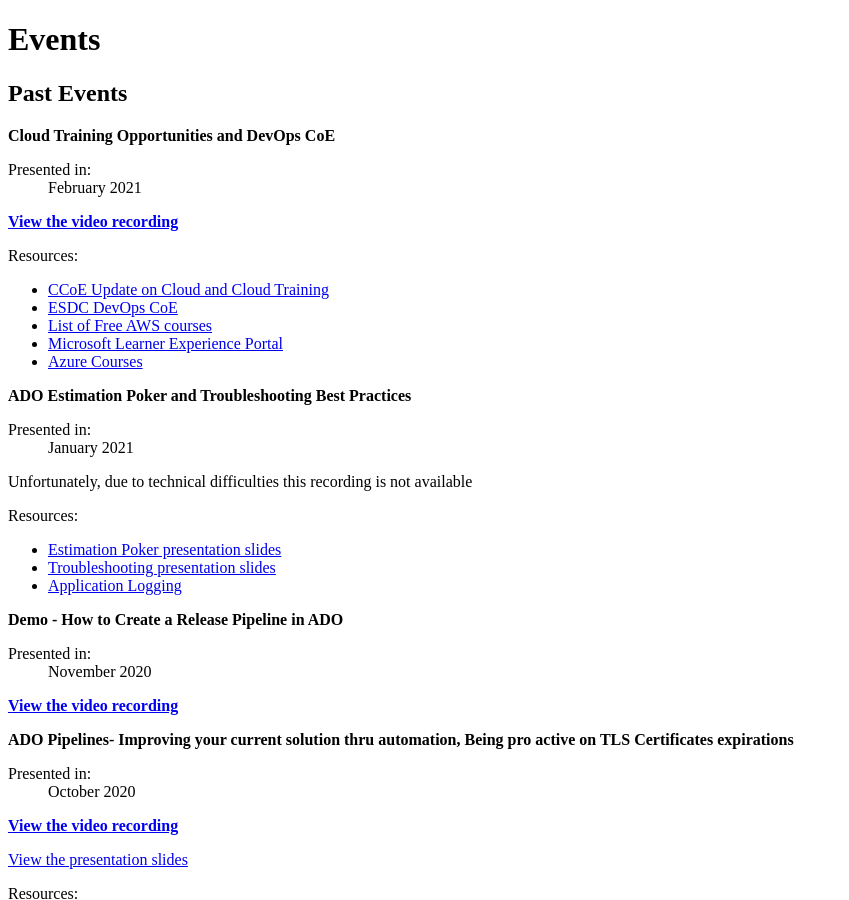
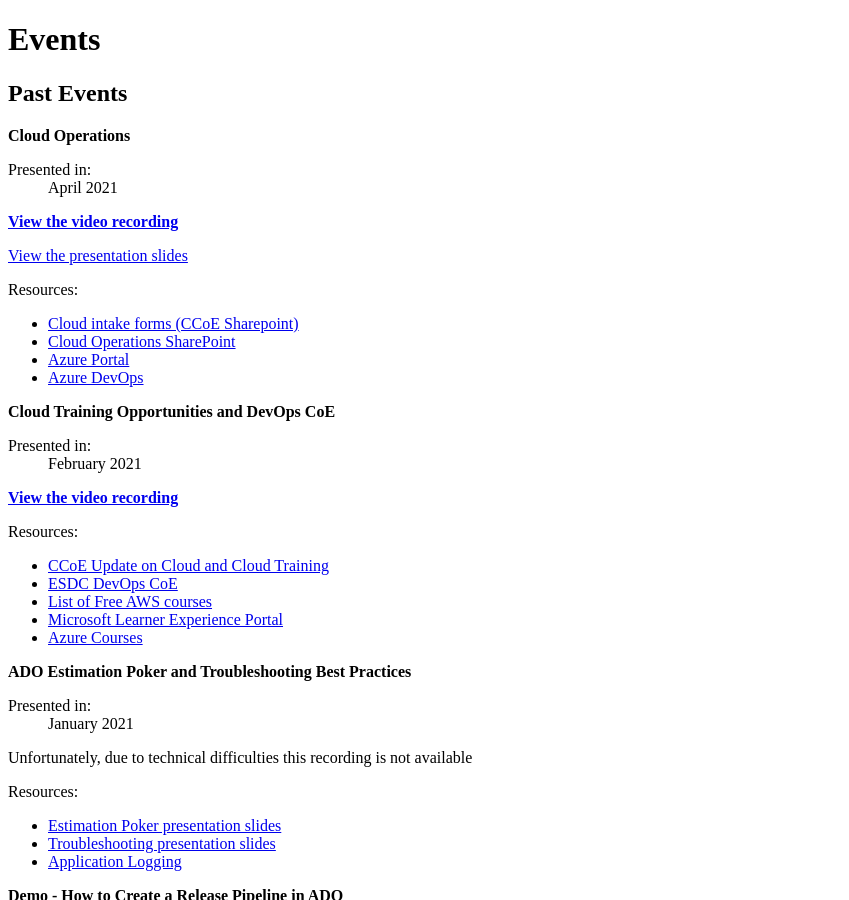
Before and after one commit to esdc-devcop/esdc-devcop.github.io, a Jekyll site: the page built from _pages/events.md, in a window 1280 px wide and 900 px high. Shown: the whole window, without its empty margins (0-849 px from the left). Built offline with Jekyll 4.4.1, drawn with Linux system fonts in a browser that asks for light colours; comment, search, counter and statistics services are not loaded.

Commit message:
Update events.yml

```diff
--- a/_data/events.yml
+++ b/_data/events.yml
@@ -1,4 +1,18 @@
 past:
+  - month: April 2021
+    topic: Cloud Operations
+    recording: https://web.microsoftstream.com/video/eecc87c0-2078-45c2-be1c-bb6aeeb8d16d
+    presentation: https://github.com/esdc-devcop/presentations/blob/master/2021apr22_DevCOP%20deck1.pptx
+    resources:
+      - title: Cloud intake forms (CCoE Sharepoint)
+        link: https://dialogue/grp/BU6518687/SitePages/Request%20Cloud.aspx
+      - title: Cloud Operations SharePoint
+        link: https://014gc.sharepoint.com/sites/OI-CO/
+      - title: Azure Portal
+        link: https://portal.azure.com
+      - title: Azure DevOps
+        link: https://dev.azure.com
+
   - month: February 2021
     topic: Cloud Training Opportunities and DevOps CoE
     recording: https://web.microsoftstream.com/video/0b8fa5db-c5ac-4302-9714-ffc4e0fb34e5
@@ -13,6 +27,7 @@
         link: https://github.com/esdc-devcop/presentations/blob/master/2021feb19_Microsoft_LxP_How_To_AAD.pdf
       - title: Azure Courses
         link: https://github.com/esdc-devcop/presentations/blob/master/2021feb19_AzureCourses.pptx
+
   - month: January 2021
     topic: ADO Estimation Poker and Troubleshooting Best Practices
     norecording: Unfortunately, due to technical difficulties this recording is not available
```
